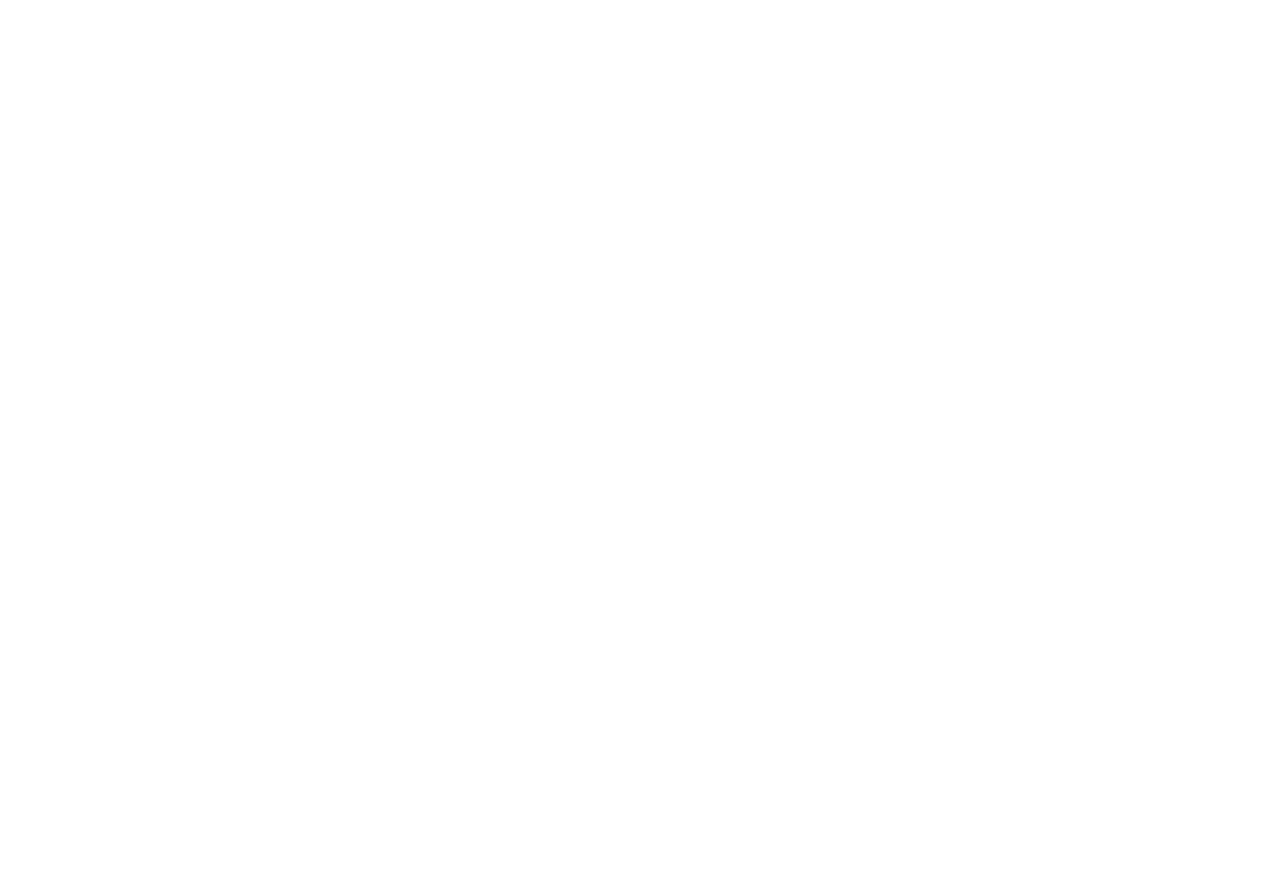
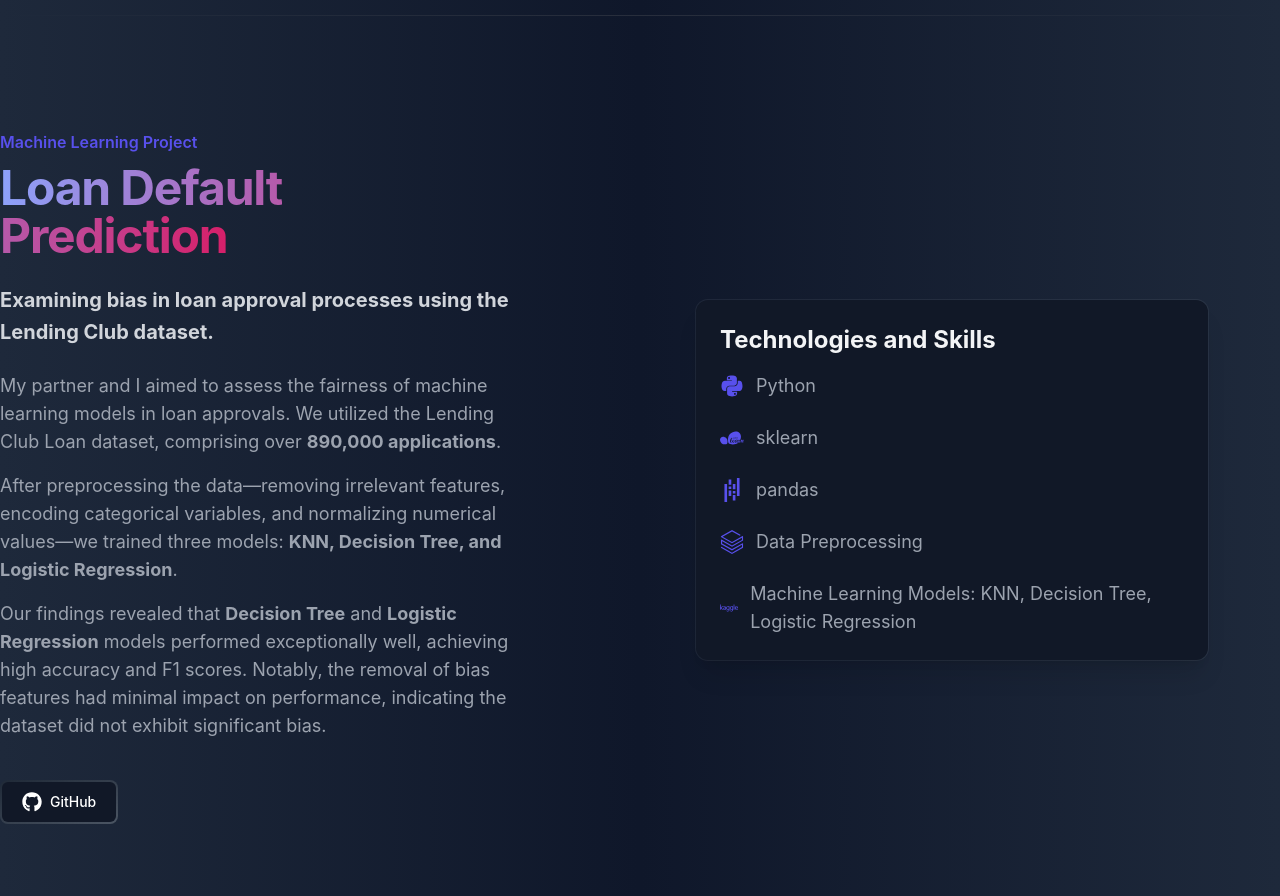
Before and after one commit to Jared-Watson1/personal-website, a React (Create React App) app in the folder personal-website/: page / in a window 1280 px wide. Shown: the part 3260-4156 px from the top of the page. Before the commit the page ends 3227 px from the top, so only its background shows below. Built offline with nearby package versions, Linux system fonts and the light colour scheme.

Commit message:
added ML project

```diff
--- a/personal-website/src/App.js
+++ b/personal-website/src/App.js
@@ -5,6 +5,7 @@
 import CureShowcase from "./CureShowcase";
 import ProjectSection from "./ProjectSection";
 import Divider from "./Divider";
+import MachineLearningShowcase from "./MachineLearning";
 
 function App() {
   const projectRef = useRef(null);
@@ -31,6 +32,10 @@
       <div ref={cureRef}>
         <CureShowcase />
       </div>
+      <Divider />
+      <div>
+        <MachineLearningShowcase />
+      </div>
     </div>
   );
 }
--- /dev/null
+++ b/personal-website/src/MachineLearning.js
@@ -0,0 +1,104 @@
+import React from "react";
+import { FaGithub, FaPython } from "react-icons/fa";
+import {
+  SiScikitlearn,
+  SiPandas,
+  SiDatabricks,
+  SiKaggle,
+} from "react-icons/si";
+
+const MachineLearningShowcase = () => {
+  return (
+    <div className="relative isolate overflow-hidden bg-gradient-to-r from-slate-800 via-slate-900 to-slate-800 px-6 py-12 sm:py-16 lg:overflow-visible lg:px-0">
+      <div className="mx-auto grid max-w-7xl grid-cols-1 gap-x-8 gap-y-16 lg:grid-cols-2 lg:gap-y-10 lg:items-center">
+        <div className="lg:pr-4">
+          <div className="lg:max-w-lg">
+            <p className="text-base font-semibold leading-7 text-indigo-600">
+              Machine Learning Project
+            </p>
+            <h1 className="mt-2 text-4xl font-bold tracking-tight text-gray-100 sm:text-5xl">
+              <span className="bg-gradient-to-r from-indigo-400 to-pink-600 bg-clip-text text-transparent">
+                Loan Default Prediction
+              </span>
+            </h1>
+            <p className="mt-6 text-xl leading-8 text-gray-300">
+              <strong>
+                Examining bias in loan approval processes using the Lending Club
+                dataset.
+              </strong>
+              {/* </em> */}
+            </p>
+            <p className="mt-6 text-lg leading-7 text-gray-400">
+              My partner and I aimed to assess the fairness of machine learning
+              models in loan approvals. We utilized the Lending Club Loan
+              dataset, comprising over <strong>890,000 applications</strong>.
+            </p>
+            <p className="mt-4 text-lg leading-7 text-gray-400">
+              After preprocessing the data—removing irrelevant features,
+              encoding categorical variables, and normalizing numerical
+              values—we trained three models:{" "}
+              <strong>KNN, Decision Tree, and Logistic Regression</strong>.
+            </p>
+            <p className="mt-4 text-lg leading-7 text-gray-400">
+              Our findings revealed that <strong>Decision Tree</strong> and{" "}
+              <strong>Logistic Regression</strong> models performed
+              exceptionally well, achieving high accuracy and F1 scores.
+              Notably, the removal of bias features had minimal impact on
+              performance, indicating the dataset did not exhibit significant
+              bias.
+            </p>
+            <div className="mt-10">
+              <a
+                href="https://github.com/Jared-Watson1/CS334"
+                target="_blank"
+                rel="noopener noreferrer"
+                className="relative inline-flex items-center justify-center p-0.5 mb-2 me-2 overflow-hidden text-sm font-medium text-white rounded-lg group bg-gradient-to-br from-gray-800 to-gray-600 group-hover:from-gray-700 group-hover:to-gray-500 hover:text-white focus:ring-4 focus:outline-none focus:ring-gray-800"
+              >
+                <span className="relative px-5 py-2.5 transition-all ease-in duration-75 bg-gray-900 rounded-md group-hover:bg-opacity-0 flex items-center">
+                  <FaGithub className="w-5 h-5 mr-2" />
+                  GitHub
+                </span>
+              </a>
+            </div>
+          </div>
+        </div>
+        <div className="lg:col-start-2 lg:row-start-1 lg:flex lg:flex-col lg:items-center lg:justify-center lg:space-y-10 lg:pr-8">
+          <div className="w-full max-w-lg">
+            <div className="block w-full rounded-xl bg-gray-900 shadow-xl ring-1 ring-gray-400/10 p-6">
+              <h3 className="text-2xl font-bold text-gray-100">
+                Technologies and Skills
+              </h3>
+              <ul className="mt-4 space-y-6 text-lg leading-7 text-gray-400">
+                <li className="flex items-center">
+                  <FaPython className="w-6 h-6 mr-3 text-indigo-600" />
+                  <span>Python</span>
+                </li>
+                <li className="flex items-center">
+                  <SiScikitlearn className="w-6 h-6 mr-3 text-indigo-600" />
+                  <span>sklearn</span>
+                </li>
+                <li className="flex items-center">
+                  <SiPandas className="w-6 h-6 mr-3 text-indigo-600" />
+                  <span>pandas</span>
+                </li>
+                <li className="flex items-center">
+                  <SiDatabricks className="w-6 h-6 mr-3 text-indigo-600" />
+                  <span>Data Preprocessing</span>
+                </li>
+                <li className="flex items-center">
+                  <SiKaggle className="w-6 h-6 mr-3 text-indigo-600" />
+                  <span>
+                    Machine Learning Models: KNN, Decision Tree, Logistic
+                    Regression
+                  </span>
+                </li>
+              </ul>
+            </div>
+          </div>
+        </div>
+      </div>
+    </div>
+  );
+};
+
+export default MachineLearningShowcase;
```
